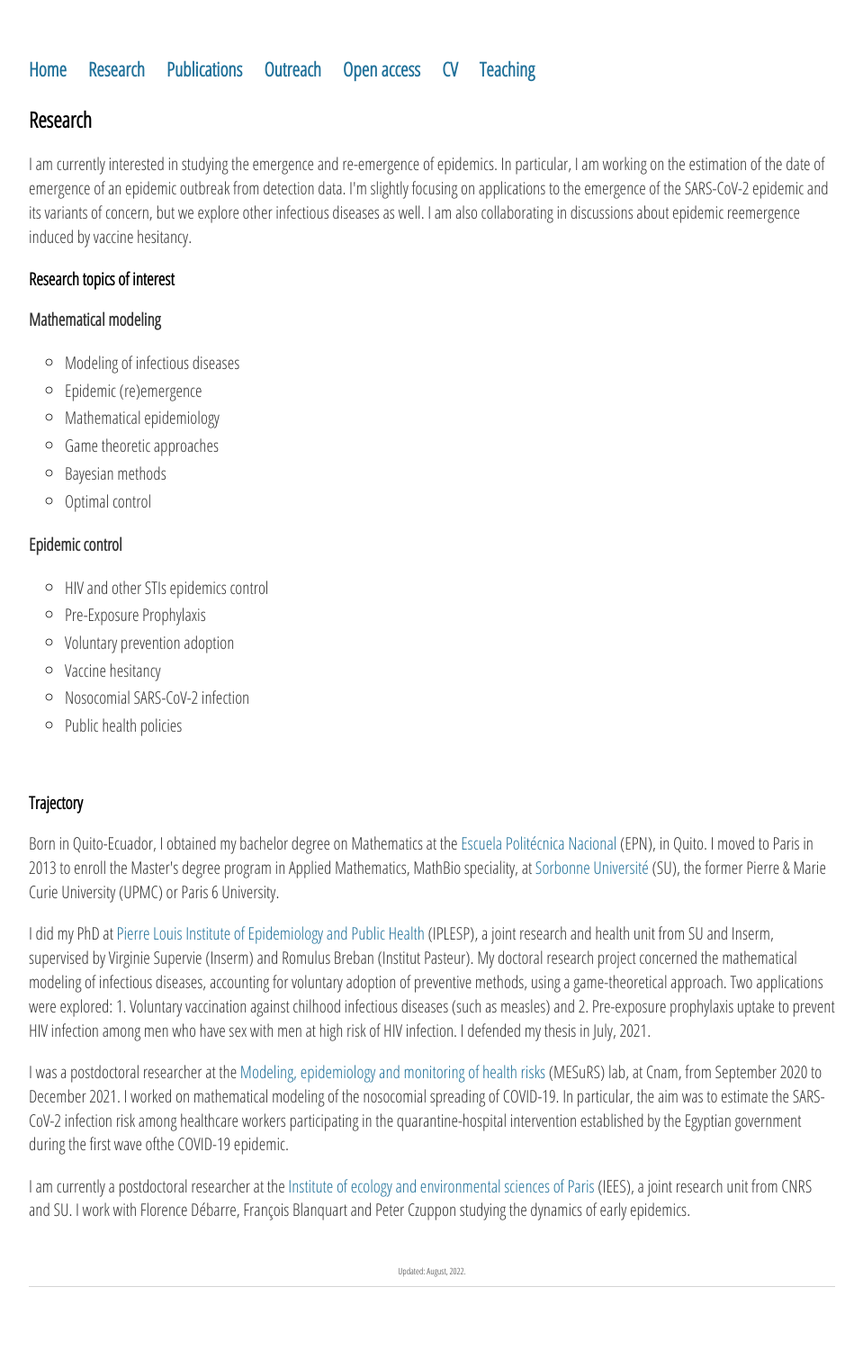
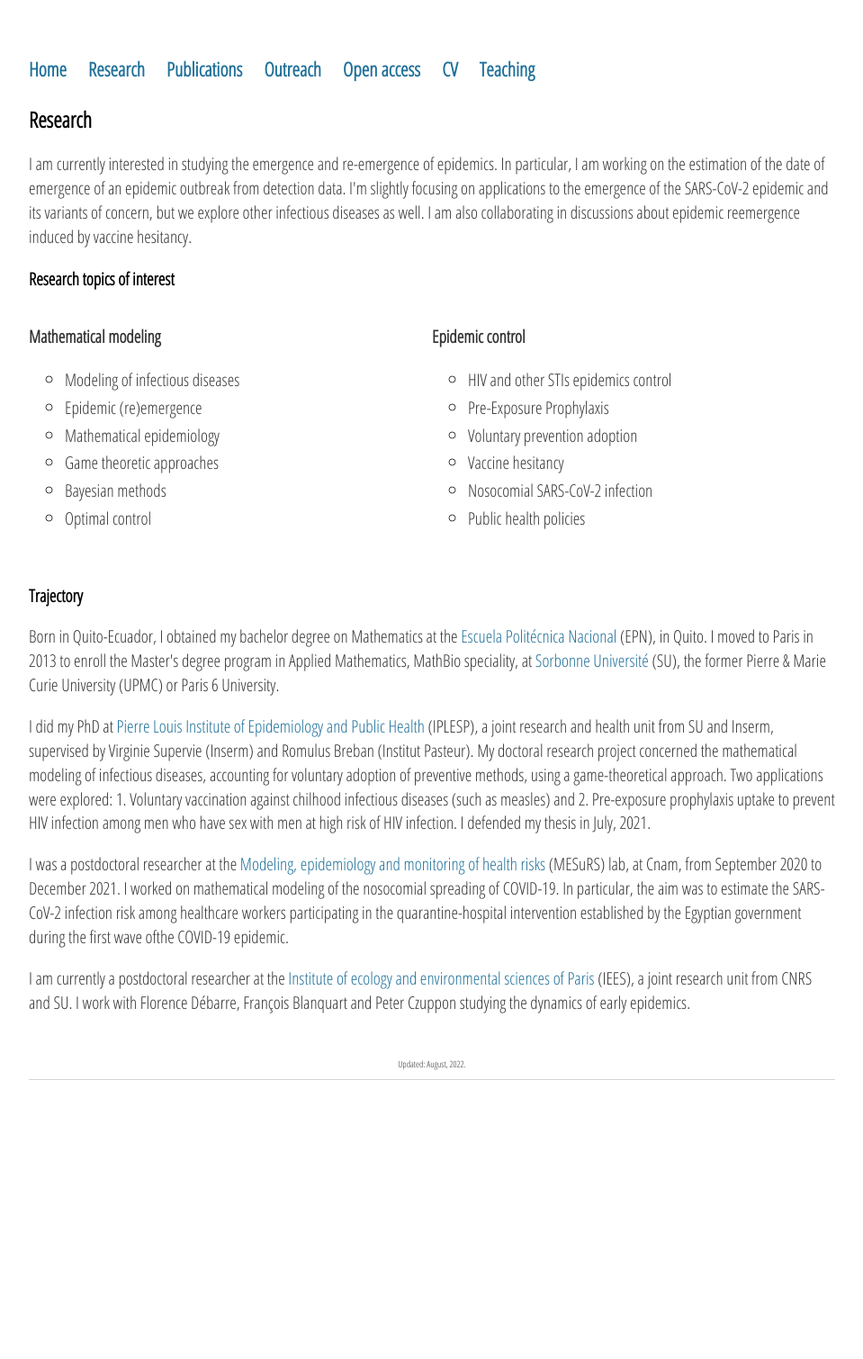
Before and after one commit to sjijon/sjijon.github.io, a Jekyll site: the page built from research.html, in a window 1280 px wide. Shown: the whole page at 90% size, without its empty margins (160-1119 px from the left). Built offline with Jekyll 4.4.1, drawn with Linux system fonts in a browser that asks for light colours; nearby versions of some CDN libraries; after the commit the page ends 1280 px from its top, so only the background shows below that.

Commit message:
Test columns

```diff
--- a/research.html
+++ b/research.html
@@ -10,11 +10,8 @@ title: Research
 	</p>
 
 <h3>Research topics of interest</h3>
-<!-- <div class="row">
-	<div class="column">Test Col1</div>
-	<div class="column">Test Col2</div>
-  </div> -->
-
+<div class="row">
+	<div class="column">
 		<p><strong>Mathematical modeling</strong></p>
 		<ul>
 			<li>Modeling of infectious diseases</li>
@@ -24,7 +21,8 @@ title: Research
 			<li>Bayesian methods</li>
 			<li>Optimal control</li>
 		</ul>
-
+	</div>
+	<div class="column">
 		<p><strong>Epidemic control</strong></p>
 		<ul>
 			<li>HIV and other STIs epidemics control</li>
@@ -34,6 +32,8 @@ title: Research
 			<li>Nosocomial SARS-CoV-2 infection</li>
 			<li>Public health policies</li>
 		</ul>
+	</div>
+</div>
 
 	<br>
 	<h3>Trajectory</h3>
```
Lines whose indentation alone changed are shown as unchanged.
